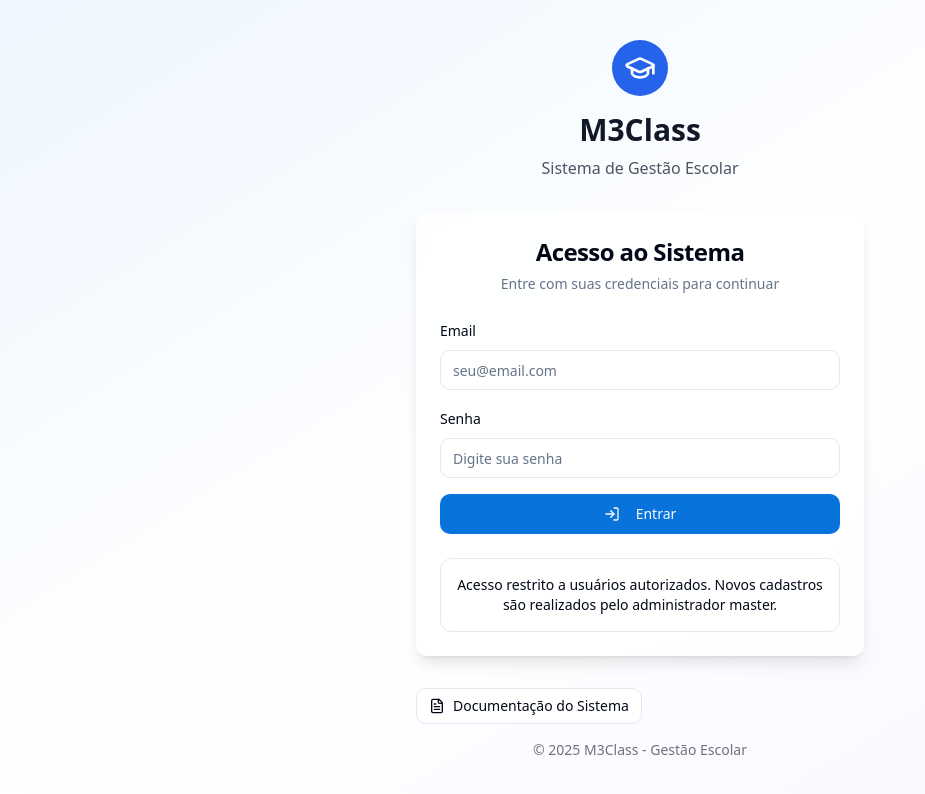
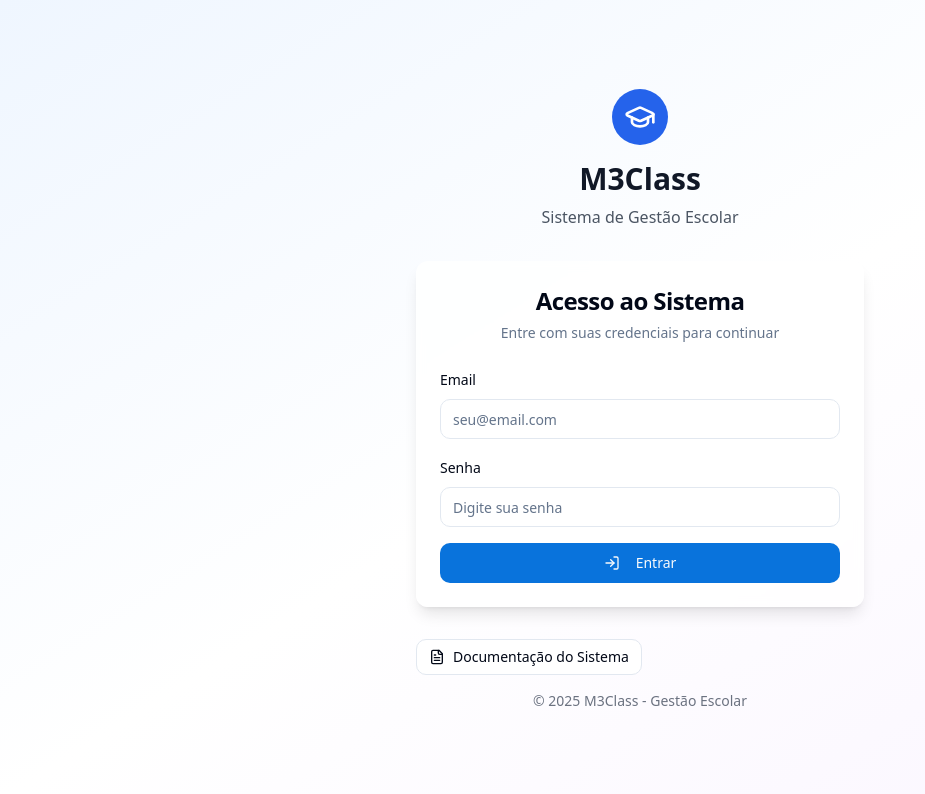
Before and after one commit to MarceloMarchiori/m3class, a React (Vite) app: page / in a window 1280 px wide. Shown: the top 794 px of the page, without its empty margins (0-925 px from the left). Built offline with nearby package versions, Linux system fonts and the light colour scheme.

Commit message:
Fix login page
Remove restricted access message and restore gradient.

```diff
--- a/src/pages/Auth.tsx
+++ b/src/pages/Auth.tsx
@@ -4,7 +4,6 @@ import { Button } from '@/components/ui/button';
 import { Input } from '@/components/ui/input';
 import { Label } from '@/components/ui/label';
 import { Card, CardContent, CardDescription, CardHeader, CardTitle } from '@/components/ui/card';
-import { Alert, AlertDescription } from '@/components/ui/alert';
 import { useAuth } from '@/contexts/AuthContext';
 import { useNavigate, Link } from 'react-router-dom';
 import { LogIn, GraduationCap, FileText } from 'lucide-react';
@@ -85,14 +84,6 @@ const Auth = () => {
                 {loading ? "Entrando..." : "Entrar"}
               </Button>
             </form>
-
-            <div className="mt-6 text-center">
-              <Alert>
-                <AlertDescription className="text-sm">
-                  Acesso restrito a usuários autorizados. Novos cadastros são realizados pelo administrador master.
-                </AlertDescription>
-              </Alert>
-            </div>
           </CardContent>
         </Card>
 
```
